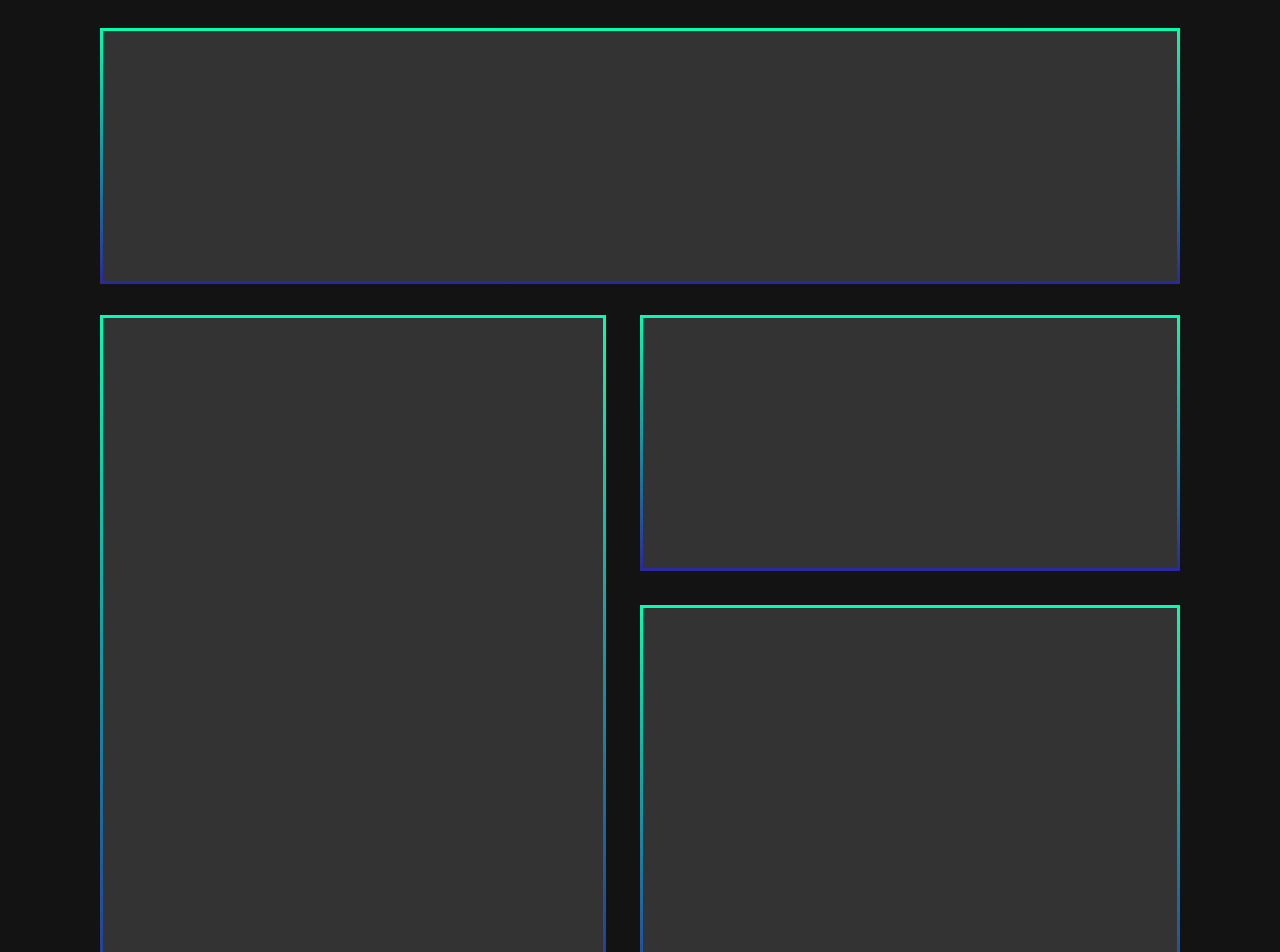
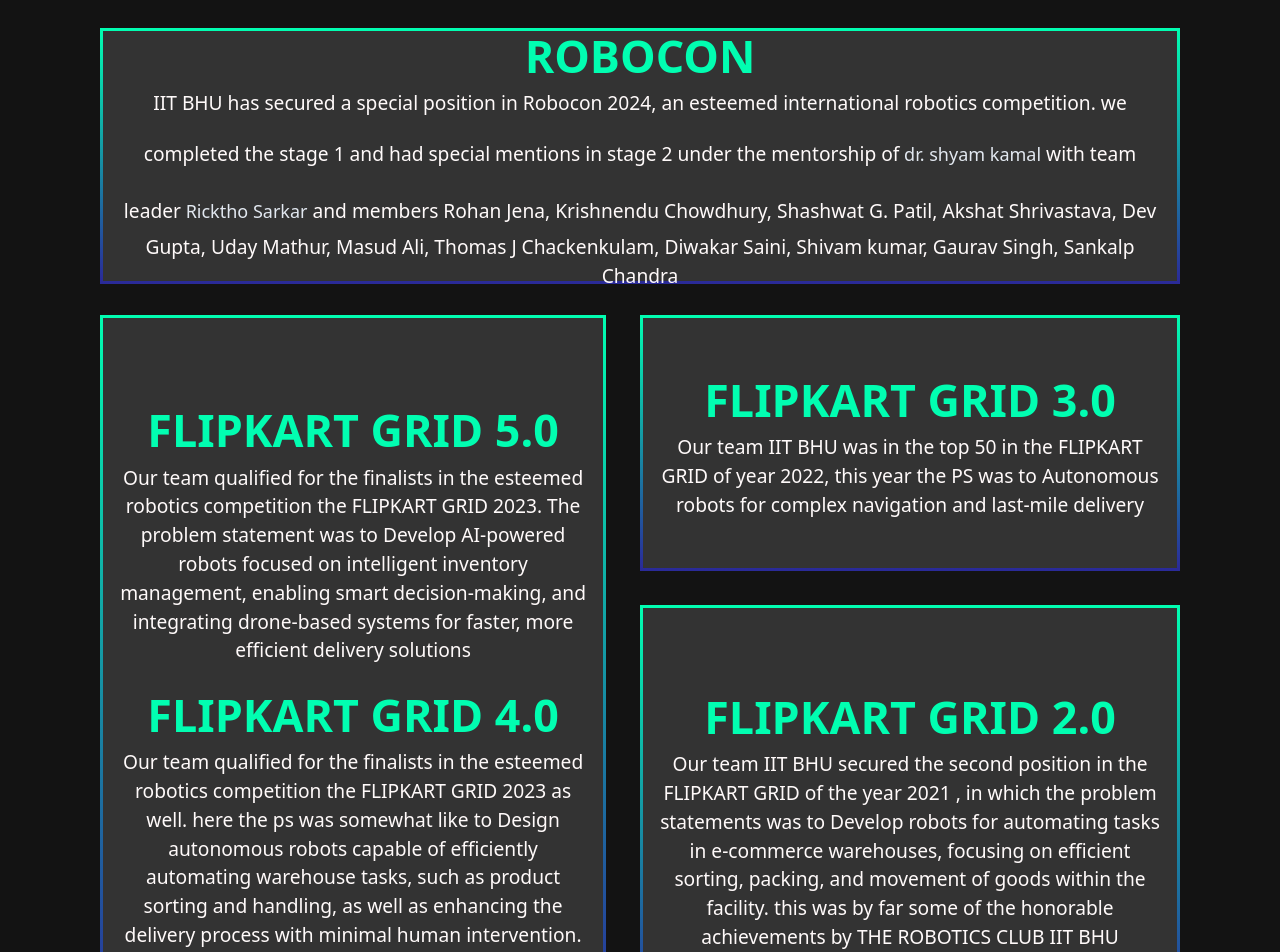
Before and after one commit to Robotics-Club-IIT-BHU/Robotics_Club_Website_24-25, a React (Vite) app in the folder frontend/: page /achievements in a window 1280 px wide. Shown: the part 500-1452 px from the top of the page. Built offline with nearby package versions, Linux system fonts and the light colour scheme.

Commit message:
added the content

```diff
--- a/frontend/src/pages/achievements.jsx
+++ b/frontend/src/pages/achievements.jsx
@@ -3,7 +3,6 @@
 import Footer from "../components/Footer";
 
 const Achievements = () => {
-  // Inline styles for dynamic positioning and sizing of boxes
   const boxStyles = {
     box1: {
       top: '-5%',
@@ -11,6 +10,11 @@
       width: '160%',
       height: '25%',
       borderImage: 'linear-gradient(180deg, #01FEB1, rgb(42, 42, 152)) 1',
+      display: 'flex',
+      alignItems: 'center',
+      justifyContent: 'center',
+      textAlign: 'center',
+      flexDirection: 'column',
     },
     box2: {
       top: '23%',
@@ -18,6 +22,11 @@
       width: '75%',
       height: '70%',
       borderImage: 'linear-gradient(180deg, #01FEB1, rgb(42, 42, 152)) 1',
+      display: 'flex',
+      alignItems: 'center',
+      justifyContent: 'center',
+      textAlign: 'center',
+      flexDirection: 'column',
     },
     box3: {
       top: '23%',
@@ -25,6 +34,11 @@
       width: '80%',
       height: '25%',
       borderImage: 'linear-gradient(180deg, #01FEB1, rgb(42, 42, 152)) 1',
+      display: 'flex',
+      alignItems: 'center',
+      justifyContent: 'center',
+      textAlign: 'center',
+      flexDirection: 'column',
     },
     box4: {
       top: '51.3%',
@@ -32,6 +46,11 @@
       width: '80%',
       height: '41.6%',
       borderImage: 'linear-gradient(180deg, #01FEB1, rgb(42, 42, 152)) 1',
+      display: 'flex',
+      alignItems: 'center',
+      justifyContent: 'center',
+      textAlign: 'center',
+      flexDirection: 'column',
     }
   };
 
@@ -54,21 +73,50 @@
             </p>
             <div className="relative w-full max-w-[85vw] h-[80vw]">
               <div
-                className="absolute bg-[#333] border-[3px] border-gradient-custom"
+                className="absolute bg-[#333] border-[3px] border-gradient-custom p-4"
                 style={boxStyles.box1}
-              ></div>
+              >
+                <h1 className="text-[#01FEB1] text-[3.5vw] font-bold  ">ROBOCON</h1>
+                <p className="text-[#FFFAFA] text-[1.5vw]">
+                IIT BHU has secured a special position in Robocon 2024, an esteemed international robotics competition. we completed the stage 1 and had special mentions in stage 2 under the mentorship of<span className="text-[#01FEB1] text-[3vw]"><a href="https://www.linkedin.com/in/dr-shyam-kamal-9b750b98?miniProfileUrn=urn%3Ali%3Afs_miniProfile%3AACoAABS4i9sBMILfhYZCiKBqucrc5dSMmV8DdiQ&lipi=urn%3Ali%3Apage%3Ad_flagship3_search_srp_all%3BBbD0ezl8SDmen2Lpl4MdGA%3D%3D"> dr. shyam kamal</a></span> with team leader<span className="text-[#01FEB1] text-[3vw]"><a href="https://www.linkedin.com/in/rickthosarkar"> Ricktho Sarkar</a></span> and members  Rohan Jena, Krishnendu Chowdhury, Shashwat G. Patil, Akshat Shrivastava, Dev Gupta, Uday Mathur, Masud Ali, Thomas J Chackenkulam, Diwakar Saini, Shivam kumar, Gaurav Singh, Sankalp Chandra
+
+                </p>
+              </div>
               <div
-                className="absolute bg-[#333] border-[3px] border-gradient-custom"
+                className="absolute bg-[#333] border-[3px] border-gradient-custom p-4"
                 style={boxStyles.box2}
-              ></div>
+              >
+                <h1 className="text-[#01FEB1] text-[3.5vw] font-bold">FLIPKART GRID 5.0</h1>
+                <p className="text-[#FFFAFA] text-[1.5vw]">
+                Our team qualified for the finalists in the esteemed robotics competition the FLIPKART GRID 2023.
+                The problem statement was to  Develop AI-powered robots focused on intelligent inventory management, enabling smart decision-making, and integrating drone-based systems for faster, more efficient delivery solutions
+                </p>
+                <h2 className="text-[#01FEB1] text-[3.5vw] font-bold mt-4">FLIPKART GRID 4.0</h2>
+                <p className="text-[#FFFAFA] text-[1.5vw]">
+                Our team qualified for the finalists in the esteemed robotics competition the FLIPKART GRID  2023 as well.
+                here the ps was somewhat like to Design autonomous robots capable of efficiently automating warehouse tasks, such as product sorting and handling, as well as enhancing the delivery process with minimal human intervention.
+
+                </p>
+              </div>
               <div
-                className="absolute bg-[#333] border-[3px] border-gradient-custom"
+                className="absolute bg-[#333] border-[3px] border-gradient-custom p-4"
                 style={boxStyles.box3}
-              ></div>
+              >
+                <h2 className="text-[#01FEB1] text-[3.5vw] font-bold">FLIPKART GRID 3.0</h2>
+                <p className="text-[#FFFAFA] text-[1.5vw]">
+                Our team IIT BHU was in the top 50 in the FLIPKART GRID of year 2022, this year the PS  was to Autonomous robots for complex navigation and last-mile delivery
+                </p>
+              </div>
               <div
-                className="absolute bg-[#333] border-[3px] border-gradient-custom"
+                className="absolute bg-[#333] border-[3px] border-gradient-custom p-4"
                 style={boxStyles.box4}
-              ></div>
+              >
+                <h2 className="text-[#01FEB1] text-[3.5vw] font-bold">FLIPKART GRID 2.0</h2>
+                <p className="text-[#FFFAFA] text-[1.5vw]">
+                Our team IIT BHU secured the second position in the FLIPKART GRID of the year 2021 , in which the problem statements was to Develop robots for automating tasks in e-commerce warehouses, focusing on efficient sorting, packing, and movement of goods within the facility.
+                this was by far some of the honorable achievements by THE ROBOTICS CLUB IIT BHU
+                </p>
+              </div>
             </div>
           </section>
         </div>
```
